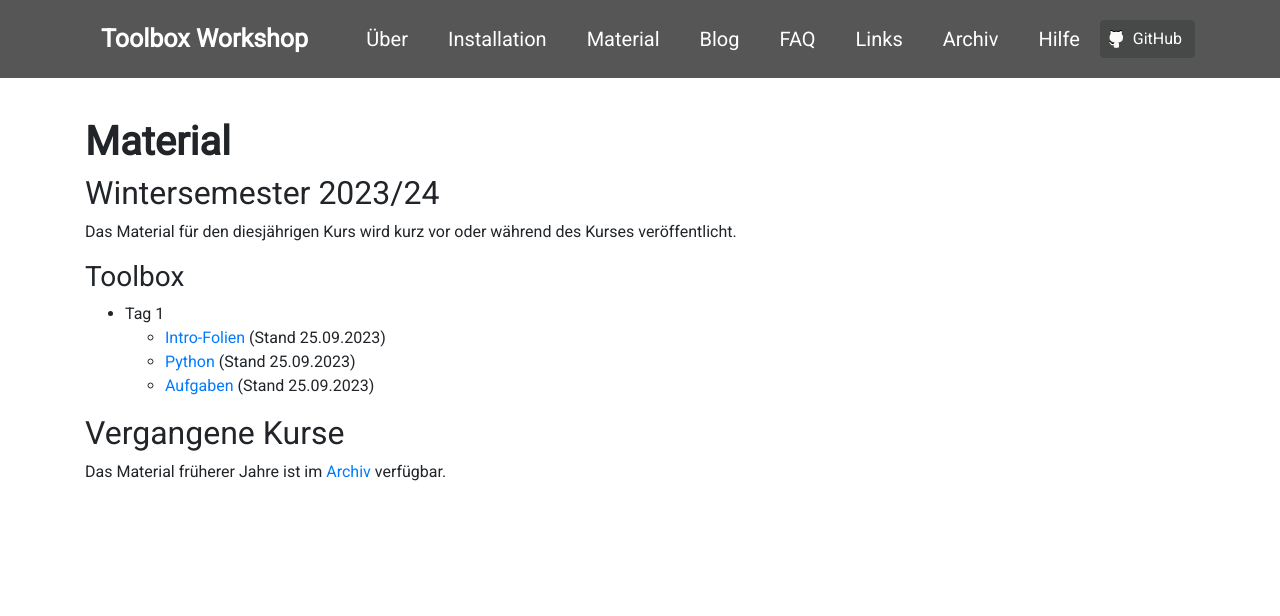
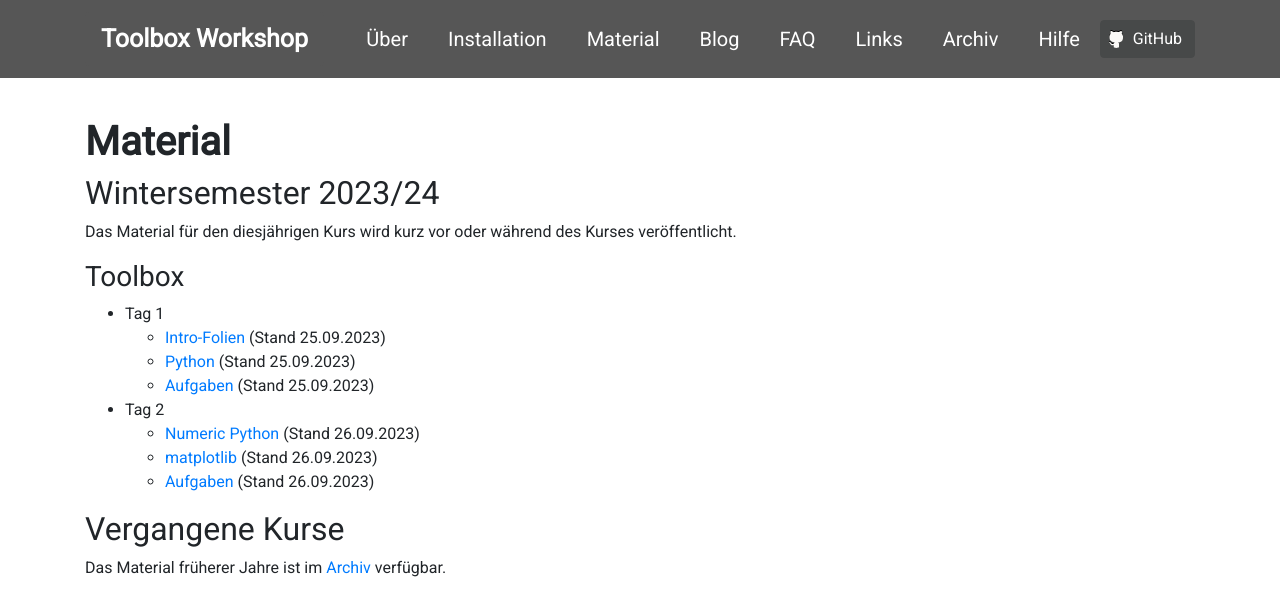
Before and after one commit to pep-dortmund/homepage-toolbox, a Jekyll site: the page built from notes.md, in a window 1280 px wide. Shown: the top 616 px of the page. Built offline with Jekyll 4.4.1, drawn with Linux system fonts in a browser that asks for light colours; nearby versions of some CDN libraries.

Commit message:
add material to notes

```diff
--- a/notes.md
+++ b/notes.md
@@ -14,12 +14,12 @@ Kurses veröffentlicht.
     - [Intro-Folien](files/archive/2023/intro.pdf) (Stand 25.09.2023)
     - [Python](files/archive/2023/python.html) (Stand 25.09.2023)
     - [Aufgaben](files/archive/2023/exercises-toolbox-1.zip) (Stand 25.09.2023)
+- Tag 2
+    - [Numeric Python](files/archive/2023/numeric-python.html) (Stand 26.09.2023)
+    - [matplotlib](files/archive/2023/matplotlib.html) (Stand 26.09.2023)
+    - [Aufgaben](files/archive/2023/exercises-toolbox-2.zip) (Stand 26.09.2023)
 
 <!--
-- Tag 2
-    - [Numeric Python](files/archive/2022/numeric-python.html) (Stand 27.09.2022)
-    - [matplotlib](files/archive/2022/matplotlib.html) (Stand 27.09.2022)
-    - [Aufgaben](files/archive/2022/exercises-toolbox-2.zip) (Stand 27.09.2022)
 - Tag 3
     - [Scientific Python](files/archive/2022/scientific-python.html) (Stand 28.09.2022)
     - [uncertainties](files/archive/2022/uncertainties.html) (Stand 28.09.2022)
```
